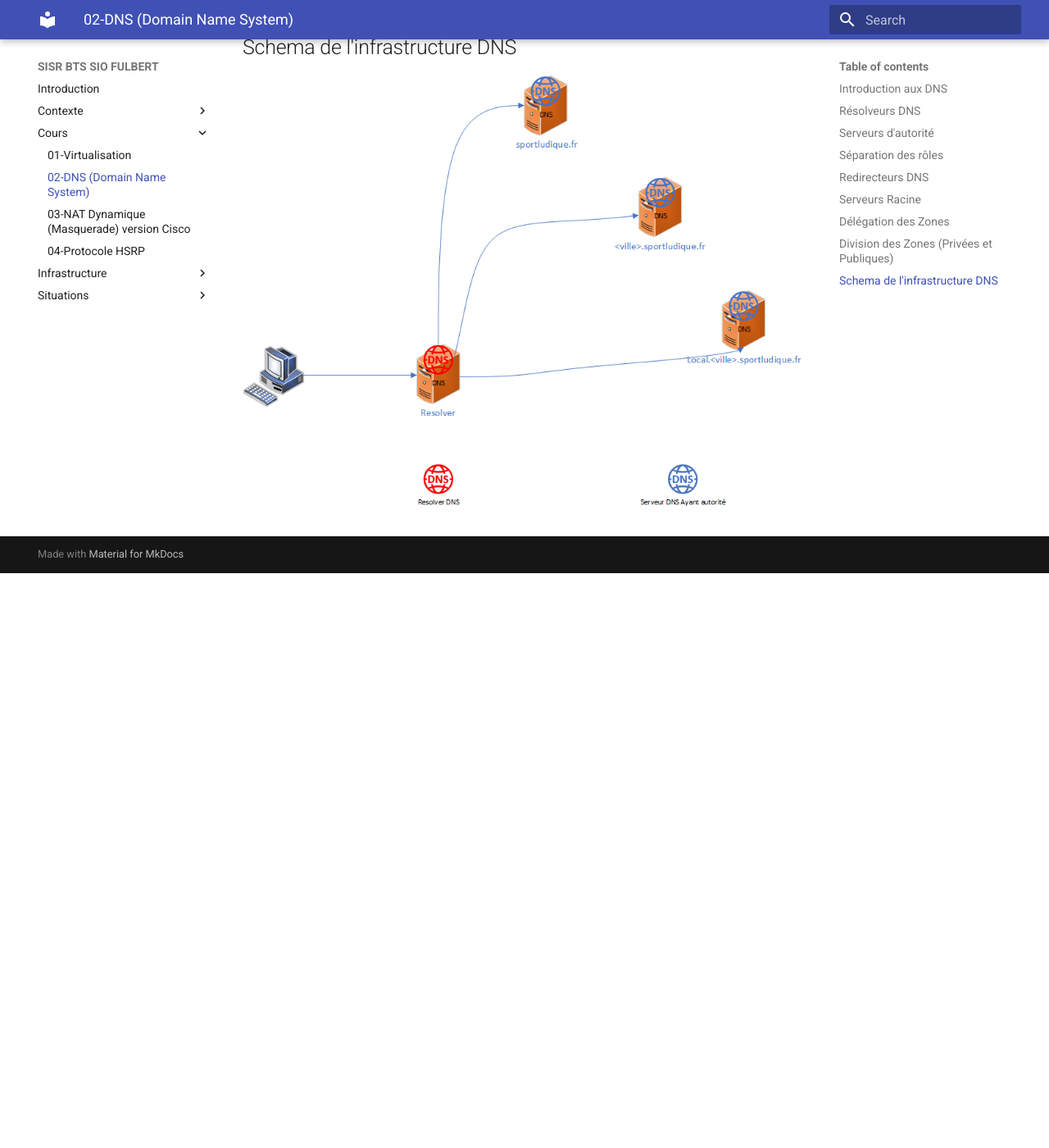
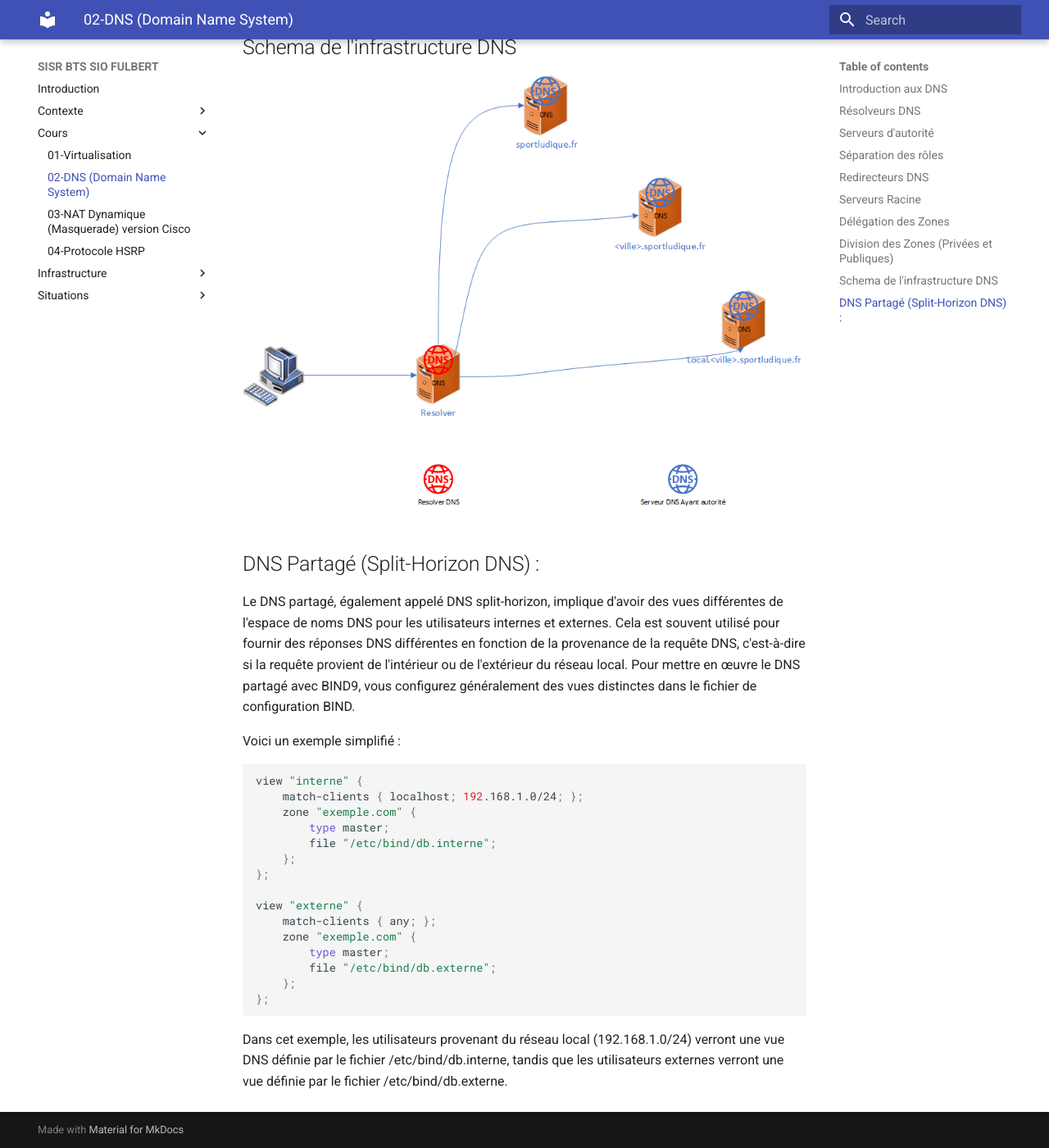
Before and after one commit to lmeryFulbert/sisrsiofulbert.github.io, an MkDocs documentation site: the page built from docs/cours/02-dns.md, in a window 1280 px wide and 1400 px high, scrolled down 3245 px. Shown: the whole window at 82% size. Built offline with MkDocs 1.6.1 and Material for MkDocs 9.7.7, drawn with Linux system fonts in a browser that asks for light colours; before the commit the page ends 3944 px from its top, so only the background shows below that.

Commit message:
add exemple split zone

````diff
--- a/docs/cours/02-dns.md
+++ b/docs/cours/02-dns.md
@@ -95,3 +95,29 @@ En conclusion, le DNS est un système fondamental pour le fonctionnement d'Inter
 ## Schema de l'infrastructure DNS
 
 ![](../medias/cours/dns/dns.png)
+
+## DNS Partagé (Split-Horizon DNS) :
+
+Le DNS partagé, également appelé DNS split-horizon, implique d'avoir des vues différentes de l'espace de noms DNS pour les utilisateurs internes et externes. Cela est souvent utilisé pour fournir des réponses DNS différentes en fonction de la provenance de la requête DNS, c'est-à-dire si la requête provient de l'intérieur ou de l'extérieur du réseau local. Pour mettre en œuvre le DNS partagé avec BIND9, vous configurez généralement des vues distinctes dans le fichier de configuration BIND.
+
+Voici un exemple simplifié :
+
+```shell
+view "interne" {
+    match-clients { localhost; 192.168.1.0/24; };
+    zone "exemple.com" {
+        type master;
+        file "/etc/bind/db.interne";
+    };
+};
+
+view "externe" {
+    match-clients { any; };
+    zone "exemple.com" {
+        type master;
+        file "/etc/bind/db.externe";
+    };
+};
+```
+
+Dans cet exemple, les utilisateurs provenant du réseau local (192.168.1.0/24) verront une vue DNS définie par le fichier /etc/bind/db.interne, tandis que les utilisateurs externes verront une vue définie par le fichier /etc/bind/db.externe.
````
